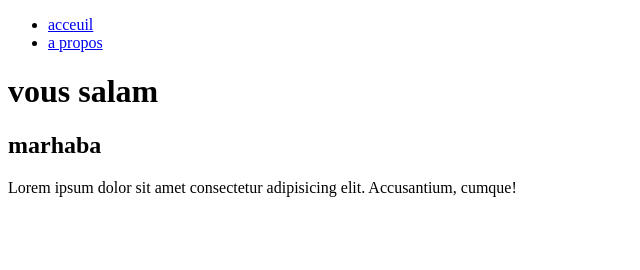
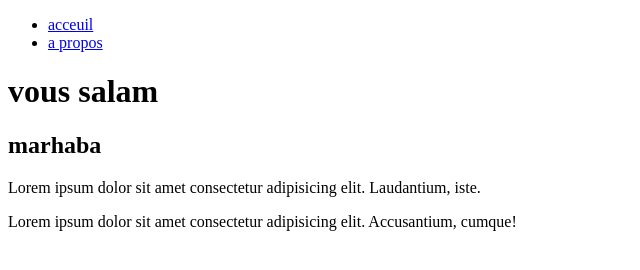
Before and after one commit to yaya1019/monprojet, a plain HTML site: page apropos.html in a window 1280 px wide. Shown: the whole page, without its empty margins (0-640 px from the left). Drawn offline with Linux system fonts and the light colour scheme.

Commit message:
ajout un paragraph dans la page apropos

```diff
--- a/apropos.html
+++ b/apropos.html
@@ -14,6 +14,7 @@
 <h1>vous salam</h1>
 <h2>marhaba</h2>
 
+<p>Lorem ipsum dolor sit amet consectetur adipisicing elit. Laudantium, iste.</p>
 <p>Lorem ipsum dolor sit amet consectetur adipisicing elit. Accusantium, cumque!</p>
 </body>
 </html>
```
